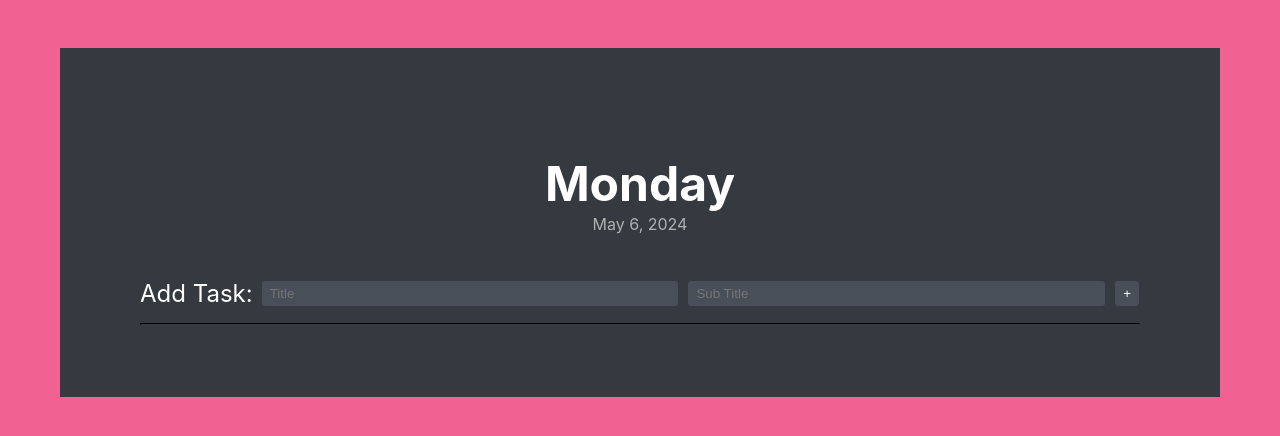
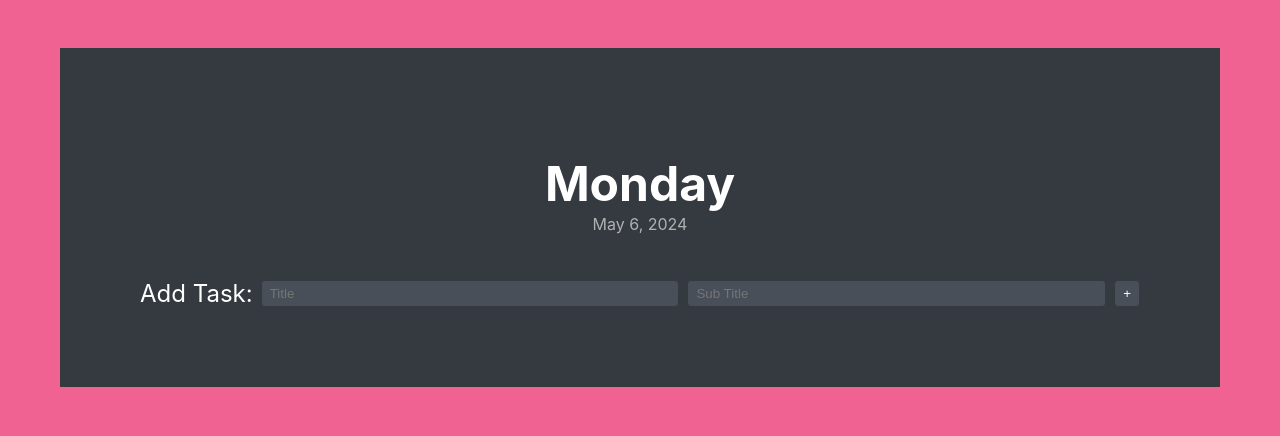
Before and after one commit to LilSecret/todo-list, a React (Vite) app: page / in a window 1280 px wide. Shown: the top 436 px of the page. Built offline with nearby package versions, Linux system fonts and the light colour scheme.

Commit message:
style: only show spacer when list items not empty

```diff
--- a/src/App.tsx
+++ b/src/App.tsx
@@ -76,12 +76,12 @@ function App() {
         </button>
       </form>
 
-      <hr className="tasks-separator" />
-      <div className="list-items">
+      <hr className="spacer" />
+      <ul className="list-items">
         {listItems.map((item, index) => (
           <ListItem content={item} key={index} />
         ))}
-      </div>
+      </ul>
     </div>
   );
 }
--- a/src/css/App.css
+++ b/src/css/App.css
@@ -78,7 +78,6 @@ hr {
 
 .content-header {
   margin-block: 3rem;
-  /* margin-block: 1.25rem; */
 }
 
 .form-input {
@@ -97,6 +96,10 @@ hr {
   cursor: pointer;
   padding: var(--form-input-padding);
   color: inherit;
+}
+
+.spacer:has(+ .list-items:empty) {
+  display: none;
 }
 
 .list-item {
```
